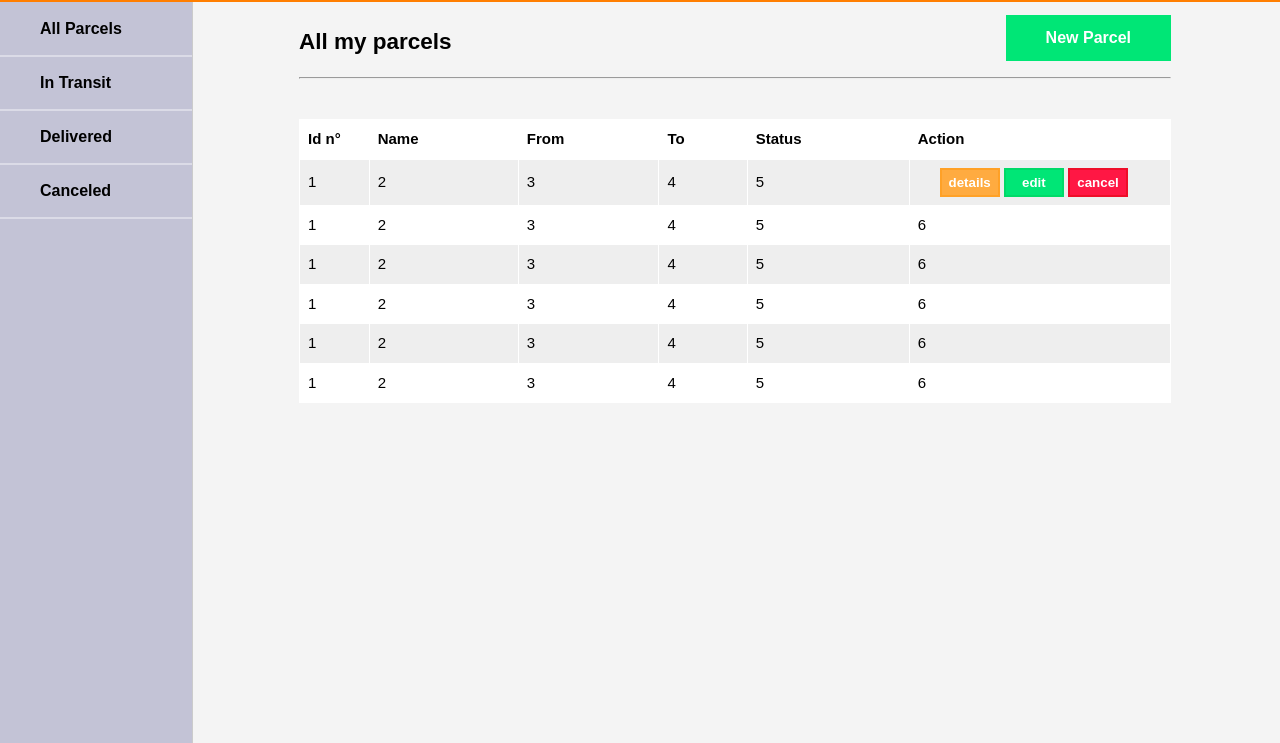
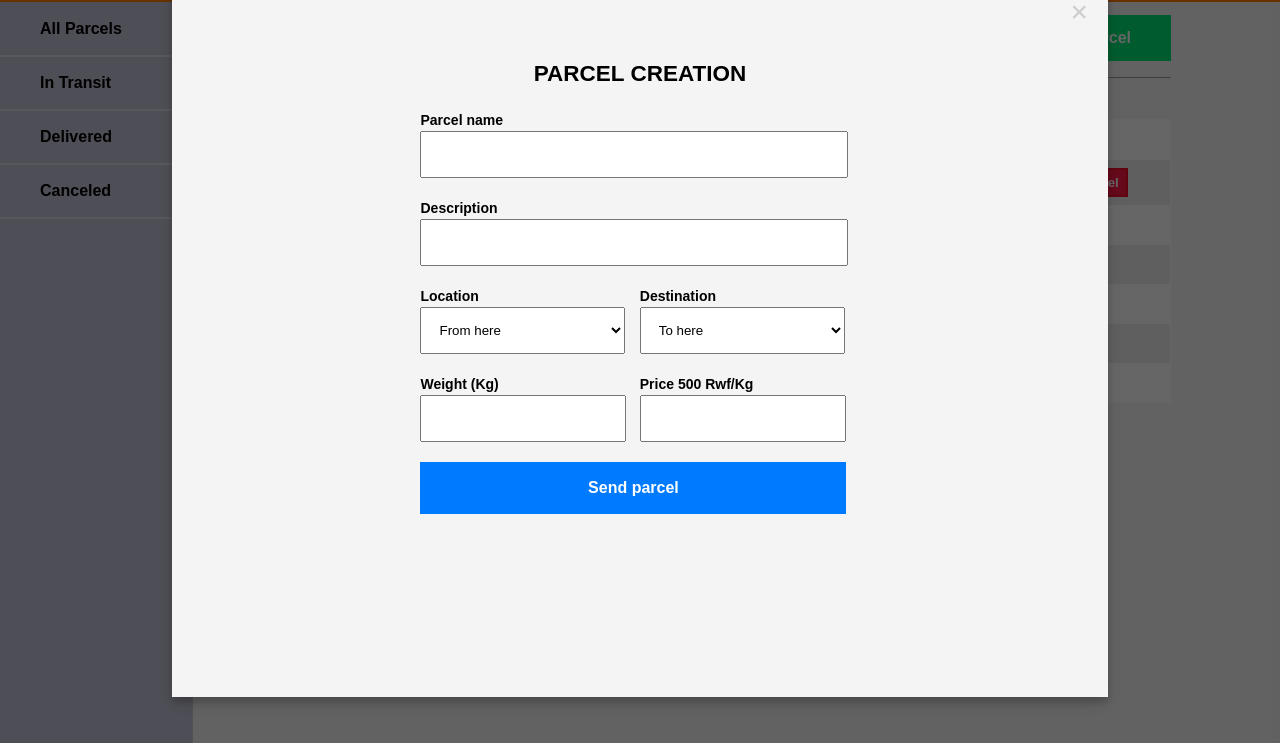
Before and after one commit to coolbeatz71/sendIT, a website: page ui-pages/userProfile.html in a window 1280 px wide. Shown: the part 57-800 px from the top of the page. Drawn offline with Linux system fonts and the light colour scheme.

Commit message:
Working on the style for createParcel modal page [finishes #161689821]

```diff
--- a/ui-pages/css/style.css
+++ b/ui-pages/css/style.css
@@ -22,7 +22,7 @@ ul{
 /***************************************************************************************/
 /*modal for the signUp and signIn pages*/
 .modal{
-    display: none;
+    display: block;
     position: fixed;
     z-index: 4;
     left: 0;
@@ -452,5 +452,69 @@ table .btn-group-action button{
 }
 
 .btn-group-action #btn-cancel:hover{
-    background: rgb(213, 0, 0);
+    background: #d60000;
 }
+
+/************************************************************************************/
+/*create parcel form*/
+#create-parcel{
+    display: block;
+    margin: auto;
+    width: 70%;
+    border-radius: 4px;
+}
+
+#create-parcel-form{
+    display: block;
+    margin: auto;
+    padding: 40px;
+    width: 70%;
+}
+
+#create-parcel-form label{
+    display: block;
+    font-weight: bold;
+    font-size: 14px;
+}
+
+#create-parcel-form input{
+    display: block;
+    padding: 14px;
+    width: 90%;
+    margin-bottom: 20px;
+}
+
+.inline-input{
+    display: inline-block;
+    width: 44%;
+    margin-right: 5%;
+}
+
+.inline-input #from{
+    padding: 14px;
+    width: 106%;
+    margin-bottom: 20px;
+}
+
+.inline-input #to{
+    padding: 14px;
+    width: 106%;
+    margin-bottom: 20px;
+}
+
+#create-parcel-form .btn-submit{
+    display: block;
+    padding: 14px;
+    margin-bottom: 10px;
+    width: 97%;
+    background: #007bff !important;
+    border: 3px solid #007bff !important;
+    font-size: 16px;
+    color: white;
+    font-weight: bold;
+}
+
+#create-parcel-form .btn-submit:hover{
+    background: #0069d9 !important;
+    border: 3px solid rgba(0, 98, 204, .4) !important;
+}
--- a/ui-pages/userProfile.html
+++ b/ui-pages/userProfile.html
@@ -334,23 +334,41 @@
     <div id="modal-sign-up" class="modal">
         <div class="modal-content">
             <span class="btn-close-modal">&times;</span>
-            <div class="form-container">
-                <form id="sign-up-form">
-                    <h2>User Sign-Up</h2>
-                    <!-- firstName input -->
-                    <label>First name</label>
-                    <input type="text" id="firstName" name="firstName">
-                    <!-- lastName input  -->
-                    <label>Last name</label>
-                    <input type="text" id="lastName" name="lastName">
-                    <!-- email input -->
-                    <label>Email</label>
-                    <input type="email" id="emailSignUp" name="email">
-                    <!-- password input -->
-                    <label>Password</label>
-                    <input type="password" id="passwordSignUp" name="password">
+            <div class="form-container" id="create-parcel">
+                <form id="create-parcel-form">
+                    <h2>Parcel creation</h2>
+                    <!-- parcel name input -->
+                    <label>Parcel name</label>
+                    <input type="text" id="parcelName" name="parcelName">
+                    <!-- description input  -->
+                    <label>Description</label>
+                    <input type="text" id="desc" name="desc">
+                    <div class="inline-input">
+                        <!-- location input -->
+                        <label for="from">Location</label>
+                        <select id="from">
+                            <option>From here </option>
+                        </select>
+                    </div>
+                    <div class="inline-input">
+                        <!-- destination input -->
+                        <label for="to">Destination</label>
+                        <select id="to">
+                            <option>To here </option>
+                        </select>
+                    </div>
+                    <div class="inline-input">
+                        <!-- parcel weight input -->
+                        <label for="weight">Weight (Kg)</label>
+                        <input type="number" id="weight" name="weight">
+                    </div>
+                    <div class="inline-input">
+                        <!-- parcel price input -->
+                        <label for="price">Price 500 Rwf/Kg</label>
+                        <input type="number" id="price" name="price">
+                    </div>
                     <!-- button submit  -->
-                    <button id="btn-sign-up" class="btn-submit" name="submit">Sign-Up</button>
+                    <button id="btn-sign-up" class="btn-submit" name="submit">Send parcel</button>
                 </form>
             </div>
         </div>
```
